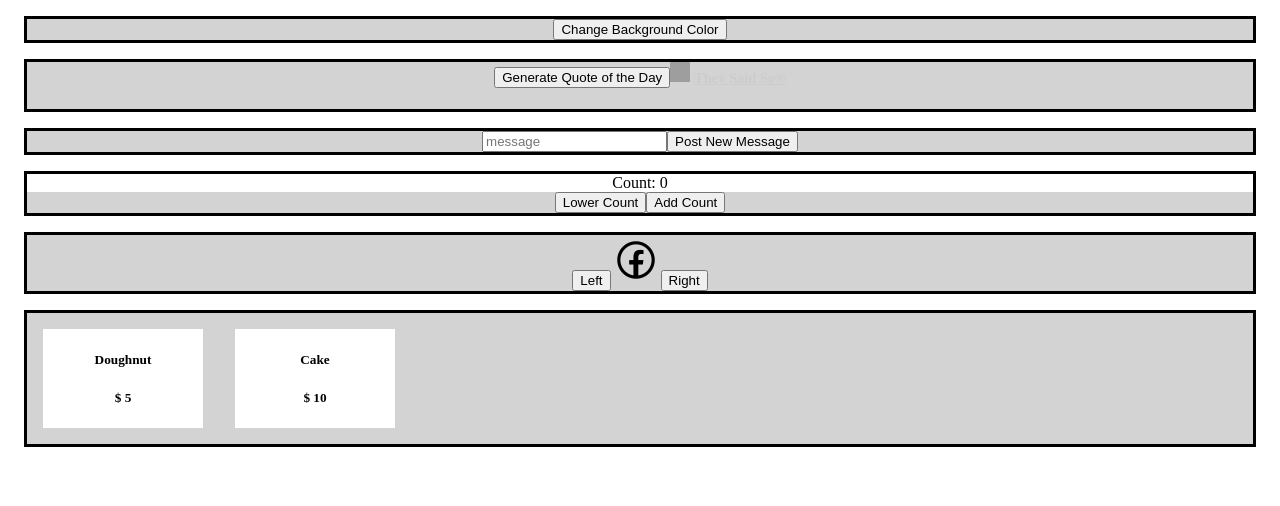
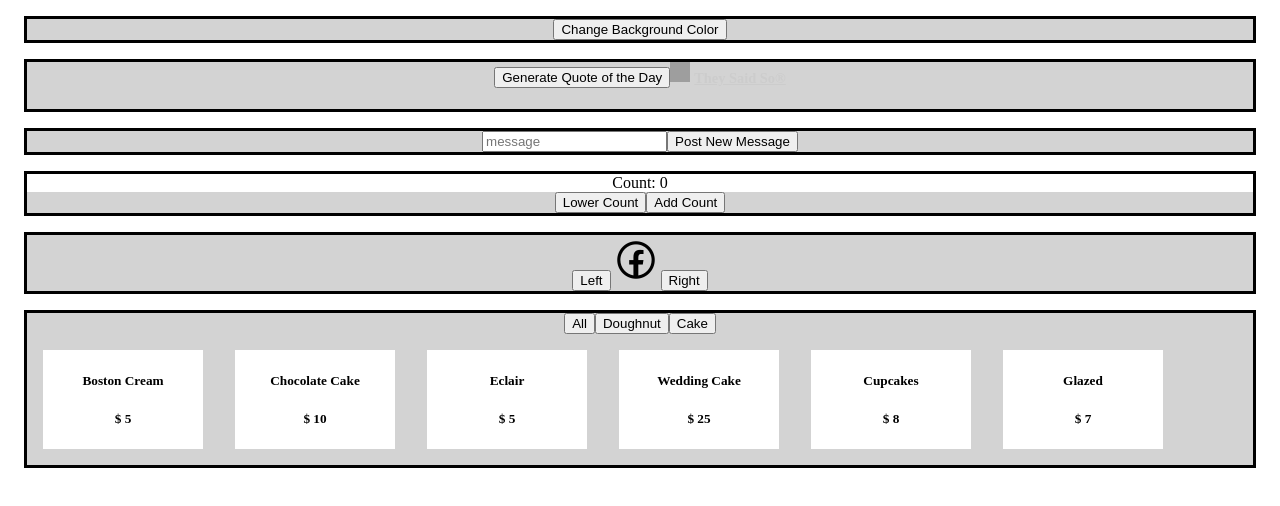
Before and after one commit to zjschulz/onehundred, a React (Create React App) app in the folder onehundred-frontend/: page / in a window 1280 px wide. Shown: the top 506 px of the page. Built offline with nearby package versions, Linux system fonts and the light colour scheme; grey boxes are pictures that could not be loaded.

Commit message:
add type to objects, remove uneeded objects, fix styling and create buttons for filters

```diff
--- a/onehundred-frontend/src/components/Six.js
+++ b/onehundred-frontend/src/components/Six.js
@@ -8,8 +8,12 @@ export default class Six extends Component {
 
         this.state = {
             items: [
-                {name: "Doughnut", price: 5},
-                {name: "Cake", price: 10}
+                {name: "Boston Cream", type: "Doughnut", price: 5},
+                {name: "Chocolate Cake", type: "Cake", price: 10},
+                {name: "Eclair", type: "Doughnut", price: 5},
+                {name: "Wedding Cake", type: "Cake", price: 25},
+                {name: "Cupcakes", type: "Cake", price: 8},
+                {name: "Glazed", tpye: "Doughnut", price: 7}
             ]
         }
 
@@ -27,8 +31,9 @@ export default class Six extends Component {
 
     render () {
         return (
-        <div className="Six" style={{background: 'lightgrey', borderStyle: 'solid', margin: '1rem', textAlign: 'center', display: 'flex'}}>
-            {this.showItems()}
+        <div className="Six" style={{background: 'lightgrey', borderStyle: 'solid', margin: '1rem', textAlign: 'center'}}>
+            <button>All</button><button>Doughnut</button><button>Cake</button>
+            <div id="itemcards" style={{display: 'flex', flexWrap: "wrap"}}>{this.showItems()}</div>
         </div>
         )
     }
```
